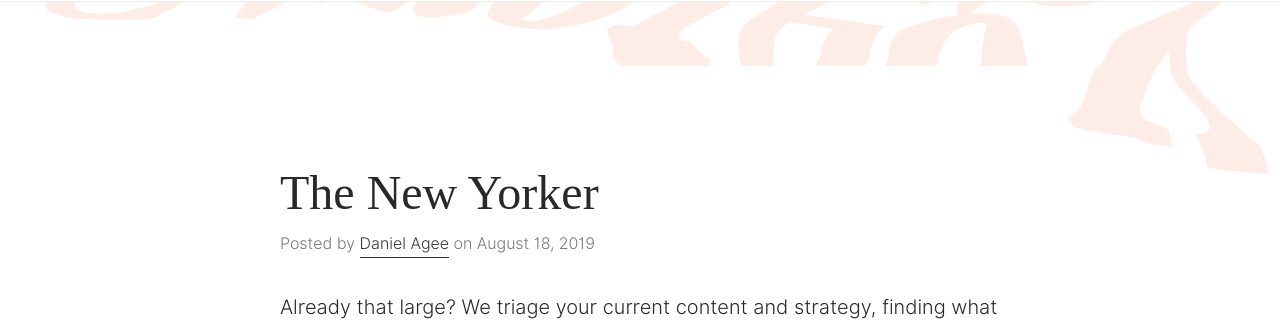
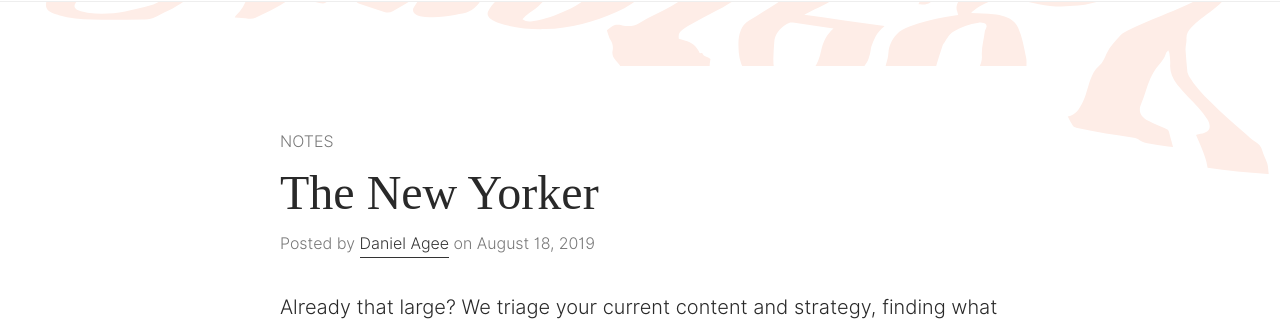
Before and after one commit to aarongilmore/outline-studio, a Jekyll site: the page built from _notes/the-new-yorker.markdown, in a window 1280 px wide and 1204 px high. Shown: the part 98-423 px from the top of the window. Built offline with Jekyll 4.4.1, drawn with Linux system fonts in a browser that asks for light colours; nearby versions of some CDN libraries; some web fonts are replaced.

Commit message:
Updated The New Yorker

```diff
--- a/_notes/the-new-yorker.markdown
+++ b/_notes/the-new-yorker.markdown
@@ -1,6 +1,8 @@
 ---
 title: The New Yorker
 date: 2019-08-18 17:34:00 +02:00
+categories:
+- notes
 author: Daniel Agee
 cover_image: "/uploads/image.jpg"
 excerpt: This is an excerpt.
```
